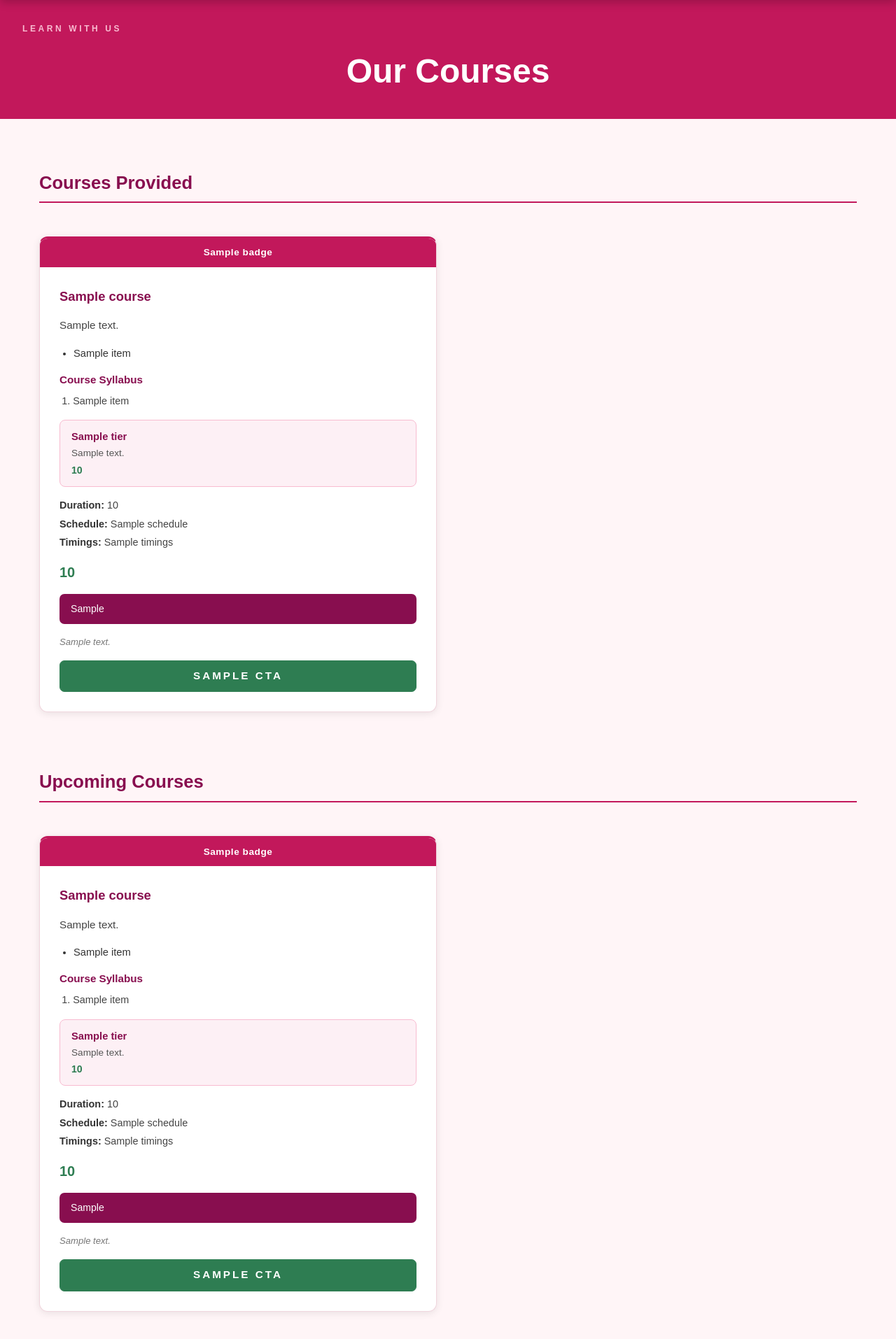
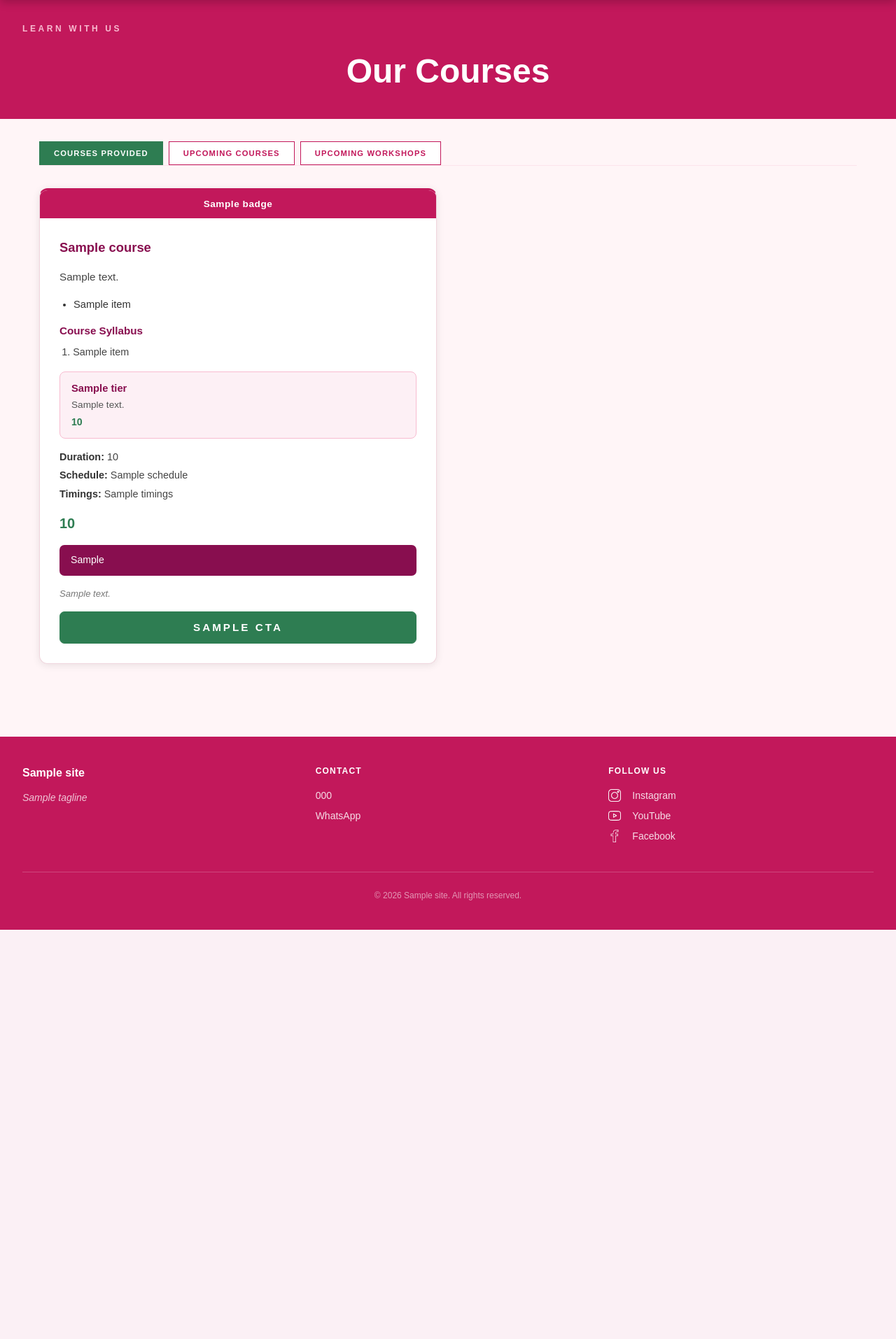
Before and after one commit to me03ashwath/srissnehidi-website, a Django app: template templates/courses.html in a window 1280 px wide. Shown: the part 64-1978 px from the top of the page at 70% size. After the commit the page ends 1393 px from the top, so only its background shows below. Run offline with Django 5.2, Linux system fonts and the light colour scheme; the template is opened without the code that fills it: most values are stand-ins (such as "Sample title", 1, 10 or a date in 2020).

Commit message:
Added upcoming courses and workshops

```diff
--- a/static/css/main.css
+++ b/static/css/main.css
@@ -496,12 +496,12 @@ font-size: 2.25rem;
 .about-grid {
   display: grid;
   grid-template-columns: 1fr;
-  gap: 4rem;
+  gap: 2rem;
   align-items: start;
 }
 
 @media (min-width: 1024px) {
-  .about-grid { grid-template-columns: 1fr 1fr; }
+  .about-grid { grid-template-columns: 1fr minmax(0, 26rem); gap: 2rem; }
 }
 
 .trainer-label {
@@ -537,6 +537,7 @@ font-size: 1.875rem;
   color: #1A1A1A;
   font-size: 1rem;
   line-height: 1.75;
+  margin-bottom: 1rem;
 }
 
 .trainer-photo-wrap {
@@ -545,7 +546,7 @@ font-size: 1.875rem;
 }
 
 @media (min-width: 1024px) {
-  .trainer-photo-wrap { justify-content: flex-end; }
+  .trainer-photo-wrap { justify-content: flex-start; }
 }
 
 .trainer-photo {
@@ -695,12 +696,14 @@ font-size: 1.875rem;
   font-weight: 600;
   margin-bottom: 0.75rem;
   color: rgba(255, 255, 255, 0.8);
+  text-align: center;
 }
 
 .connect-card-value {
   font-size: .90rem;
   font-weight: 700;
   color: #fff;
+  text-align: center;
 }
 
 .connect-note {
--- a/templates/courses.html
+++ b/templates/courses.html
@@ -8,15 +8,6 @@
     max-width: 1200px;
     margin: 0 auto;
     padding: 2rem 1rem 4rem;
-  }
-
-  .courses-section-heading {
-    font-size: 1.6rem;
-    font-weight: 700;
-    color: #880E4F;
-    margin: 2.5rem 0 3rem;
-    border-bottom: 2px solid #C2185B;
-    padding-bottom: 0.5rem;
   }
 
   .courses-grid {
@@ -241,39 +394,36 @@
 
 <div class="courses-wrapper">
 
-  <!-- Section 1: Courses Provided -->
-  <h2 class="courses-section-heading">Courses Provided</h2>
+  <!-- Tab Bar -->
+  <div class="gallery-tabs">
+    <button id="tab-regular"   class="gallery-tab active" onclick="showCourseTab('regular')">Courses Provided</button>
+    <button id="tab-upcoming"  class="gallery-tab"        onclick="showCourseTab('upcoming')">Upcoming Courses</button>
+    <button id="tab-workshop"  class="gallery-tab"        onclick="showCourseTab('workshop')">Upcoming Workshops</button>
+  </div>
+
+  <!-- Tab: Courses Provided -->
+  <div id="content-regular" class="tab-content">
     {% if courses.regular %}
     <div class="courses-grid">
       {% for course in courses.regular %}
       <div class="course-card">
-
         {% if course.badge %}<div class="course-card-banner">{{ course.badge }}</div>{% endif %}
         <div class="course-card-content">
-
           <h3 class="course-card-name">{{ course.name }}</h3>
-
           <p class="course-description">{{ course.description }}</p>
-
           {% if course.highlights %}
           <ul class="course-highlights">
-          {% for item in course.highlights %}
-          <li>{{ item|cut:"🔊 " }}</li>
-          {% endfor %}
+            {% for item in course.highlights %}<li>{{ item|cut:"🔊 " }}</li>{% endfor %}
           </ul>
           {% endif %}
-
           {% if course.syllabus %}
           <div class="course-syllabus-section">
             <h4>Course Syllabus</h4>
             <ol class="course-syllabus-list">
-            {% for item in course.syllabus %}
-            <li>{{ item }}</li>
-            {% endfor %}
+              {% for item in course.syllabus %}<li>{{ item }}</li>{% endfor %}
             </ol>
           </div>
           {% endif %}
-
           {% if course.tiers %}
           <div class="course-tiers">
             {% for tier in course.tiers %}
@@ -285,164 +435,101 @@
             {% endfor %}
           </div>
           {% endif %}
-
           <div class="course-meta">
             <p class="course-meta-row"><strong>Duration:</strong> {{ course.duration }}</p>
             <p class="course-meta-row"><strong>Schedule:</strong> {{ course.schedule }}</p>
             <p class="course-meta-row"><strong>Timings:</strong> {{ course.timings }}</p>
           </div>
-
           <p class="course-fee-display">{{ course.fee }}</p>
-
-        {% if course.free_offer %}
-        <div class="course-free-offer-box">{{ course.free_offer }}</div>
-        {% endif %}
-
-        {% if course.note %}
-        <p class="course-note">{{ course.note }}</p>
-        {% endif %}
-
+          {% if course.free_offer %}<div class="course-free-offer-box">{{ course.free_offer }}</div>{% endif %}
+          {% if course.note %}<p class="course-note">{{ course.note }}</p>{% endif %}
           <a href="tel:{{ course.phone }}" class="course-cta-btn">{{ course.cta }}</a>
-
         </div>
       </div>
       {% endfor %}
     </div>
+    {% else %}
+    <p class="courses-empty">No courses listed yet. Check back soon!</p>
     {% endif %}
+  </div>
 
-  <!-- Section 2: Upcoming Courses -->
-  <h2 class="courses-section-heading">Upcoming Courses</h2>
+  <!-- Tab: Upcoming Courses -->
+  <div id="content-upcoming" class="tab-content" style="display:none;">
     {% if courses.upcoming %}
-  <div class="courses-grid">
+    <div class="upcoming-grid">
       {% for course in courses.upcoming %}
-    <div class="course-card">
-
-      {% if course.badge %}<div class="course-card-banner">{{ course.badge }}</div>{% endif %}
-      <div class="course-card-content">
-
-        <h3 class="course-card-name">{{ course.name }}</h3>
-
-        <p class="course-description">{{ course.description }}</p>
-
-        {% if course.highlights %}
-        <ul class="course-highlights">
-          {% for item in course.highlights %}<li>{{ item|cut:"🔊 " }}</li>{% endfor %}
-        </ul>
-        {% endif %}
-
-        {% if course.syllabus %}
-        <div class="course-syllabus-section">
-          <h4>Course Syllabus</h4>
-          <ol class="course-syllabus-list">
-            {% for item in course.syllabus %}<li>{{ item }}</li>{% endfor %}
-          </ol>
+      <div class="upcoming-card">
+        <div class="upcoming-card-top">
+          <h3 class="upcoming-card-name">{{ course.name }}</h3>
+          {% if course.batch %}<span class="upcoming-batch-badge">{{ course.batch }}</span>{% endif %}
+        </div>
+        {% if course.offers %}
+        <div class="upcoming-offers">
+          <p class="upcoming-offers-label">Available Offers</p>
+          <div class="upcoming-offer-tags">
+            {% for offer in course.offers %}
+            <span class="upcoming-offer-tag">{{ offer }}</span>
+            {% endfor %}
+          </div>
         </div>
         {% endif %}
-
-        {% if course.tiers %}
-        <div class="course-tiers">
-          {% for tier in course.tiers %}
-          <div class="course-tier-card">
-            <p class="course-tier-name">{{ tier.name }}</p>
-            <p class="course-tier-detail">{{ tier.detail }}</p>
-            <p class="course-tier-fee">{{ tier.fee }}</p>
-          </div>
-          {% endfor %}
-        </div>
-        {% endif %}
-
-        <div class="course-meta">
-          <p class="course-meta-row"><strong>Duration:</strong> {{ course.duration }}</p>
-          <p class="course-meta-row"><strong>Schedule:</strong> {{ course.schedule }}</p>
-          <p class="course-meta-row"><strong>Timings:</strong> {{ course.timings }}</p>
-        </div>
-
-        <p class="course-fee-display">{{ course.fee }}</p>
-
-        {% if course.free_offer %}
-        <div class="course-free-offer-box">{{ course.free_offer }}</div>
-        {% endif %}
-
-        {% if course.note %}
-        <p class="course-note">{{ course.note }}</p>
-        {% endif %}
-
-        <a href="tel:{{ course.phone }}" class="course-cta-btn">{{ course.cta }}</a>
-
-      </div>
+        <a href="tel:{{ site.phone }}" class="course-contact-btn">Enquire Now</a>
       </div>
       {% endfor %}
     </div>
     {% else %}
     <p class="courses-empty">New courses coming soon. Stay tuned!</p>
     {% endif %}
+  </div>
 
-  <!-- Section 3: Upcoming Workshops -->
-  <h2 class="courses-section-heading">Upcoming Workshops</h2>
+  <!-- Tab: Upcoming Workshops -->
+  <div id="content-workshop" class="tab-content" style="display:none;">
     {% if courses.workshop %}
-  <div class="courses-grid">
-    {% for course in courses.workshop %}
-    <div class="course-card">
-
-      {% if course.badge %}<div class="course-card-banner">{{ course.badge }}</div>{% endif %}
-      <div class="course-card-content">
-
-        <h3 class="course-card-name">{{ course.name }}</h3>
-
-        <p class="course-description">{{ course.description }}</p>
-
-        {% if course.highlights %}
-        <ul class="course-highlights">
-          {% for item in course.highlights %}<li>{{ item|cut:"🔊 " }}</li>{% endfor %}
-        </ul>
-        {% endif %}
-
-        {% if course.syllabus %}
-        <div class="course-syllabus-section">
-          <h4>Course Syllabus</h4>
-          <ol class="course-syllabus-list">
-            {% for item in course.syllabus %}<li>{{ item }}</li>{% endfor %}
-          </ol>
-        </div>
-        {% endif %}
-
-        {% if course.tiers %}
-        <div class="course-tiers">
-          {% for tier in course.tiers %}
-          <div class="course-tier-card">
-            <p class="course-tier-name">{{ tier.name }}</p>
-            <p class="course-tier-detail">{{ tier.detail }}</p>
-            <p class="course-tier-fee">{{ tier.fee }}</p>
+    <div class="upcoming-grid">
+      {% for ws in courses.workshop %}
+      <div class="upcoming-card workshop-card">
+        {% if ws.free %}<span class="workshop-free-badge">Free</span>{% endif %}
+        <h3 class="upcoming-card-name">{{ ws.name }}</h3>
+        <p class="workshop-desc">{{ ws.description }}</p>
       </div>
       {% endfor %}
     </div>
-        {% endif %}
 
-        <div class="course-meta">
-          <p class="course-meta-row"><strong>Duration:</strong> {{ course.duration }}</p>
-          <p class="course-meta-row"><strong>Schedule:</strong> {{ course.schedule }}</p>
-          <p class="course-meta-row"><strong>Timings:</strong> {{ course.timings }}</p>
+    <div class="workshop-contact-box">
+      <p class="workshop-contact-heading">For more details on upcoming workshops</p>
+      <p class="workshop-contact-sub">Reach out to us — we'd love to have you!</p>
+      <div class="workshop-contact-btns">
+        <a href="tel:{{ site.phone }}" class="workshop-btn workshop-btn-call">
+          <svg width="18" height="18" fill="none" stroke="currentColor" viewBox="0 0 24 24">
+            <path stroke-linecap="round" stroke-linejoin="round" stroke-width="2"
+                  d="M3 5a2 2 0 012-2h3.28a1 1 0 01.948.684l1.498 4.493a1 1 0 01-.502 1.21l-2.257 1.13a11.042 11.042 0 005.516 5.516l1.13-2.257a1 1 0 011.21-.502l4.493 1.498a1 1 0 01.684.949V19a2 2 0 01-2 2h-1C9.716 21 3 14.284 3 6V5z"/>
+          </svg>
+          Call Us
+        </a>
+        <a href="https://wa.me/{{ site.whatsapp }}" target="_blank" rel="noopener noreferrer" class="workshop-btn workshop-btn-chat">
+          <svg width="18" height="18" fill="currentColor" viewBox="0 0 24 24">
+            <path d="M17.472 14.382c-.297-.149-1.758-.867-2.03-.967-.273-.099-.471-.148-.67.15-.197.297-.767.966-.94 1.164-.173.199-.347.223-.644.075-.297-.15-1.255-.463-2.39-1.475-.883-.788-1.48-1.761-1.653-2.059-.173-.297-.018-.458.13-.606.134-.133.298-.347.446-.52.149-.174.198-.298.298-.497.099-.198.05-.371-.025-.52-.075-.149-.669-1.612-.916-2.207-.242-.579-.487-.5-.669-.51-.173-.008-.371-.01-.57-.01-.198 0-.52.074-.792.372-.272.297-1.04 1.016-1.04 2.479 0 1.462 1.065 2.875 1.213 3.074.149.198 2.096 3.2 5.077 4.487.709.306 1.262.489 1.694.625.712.227 1.36.195 1.871.118.571-.085 1.758-.719 2.006-1.413.248-.694.248-1.289.173-1.413-.074-.124-.272-.198-.57-.347m-5.421 7.403h-.004a9.87 9.87 0 01-5.031-1.378l-.361-.214-3.741.982.998-3.648-.235-.374a9.86 9.86 0 01-1.51-5.26c.001-5.45 4.436-9.884 9.888-9.884 2.64 0 5.122 1.03 6.988 2.898a9.825 9.825 0 012.893 6.994c-.003 5.45-4.437 9.884-9.885 9.884m8.413-18.297A11.815 11.815 0 0012.05 0C5.495 0 .16 5.335.157 11.892c0 2.096.547 4.142 1.588 5.945L.057 24l6.305-1.654a11.882 11.882 0 005.683 1.448h.005c6.554 0 11.89-5.335 11.893-11.893a11.821 11.821 0 00-3.48-8.413z"/>
+          </svg>
+          Chat on WhatsApp
+        </a>
       </div>
-
-        <p class="course-fee-display">{{ course.fee }}</p>
-
-        {% if course.free_offer %}
-        <div class="course-free-offer-box">{{ course.free_offer }}</div>
-        {% endif %}
-
-        {% if course.note %}
-        <p class="course-note">{{ course.note }}</p>
-        {% endif %}
-
-        <a href="tel:{{ course.phone }}" class="course-cta-btn">{{ course.cta }}</a>
-
-      </div>
-    </div>
-    {% endfor %}
     </div>
     {% else %}
     <p class="courses-empty">New workshops coming soon. Stay tuned!</p>
     {% endif %}
+  </div>
 
 </div>
+
+<script>
+  var COURSE_TABS = ['regular', 'upcoming', 'workshop'];
+
+  function showCourseTab(activeId) {
+    COURSE_TABS.forEach(function(id) {
+      document.getElementById('tab-' + id).classList.toggle('active', id === activeId);
+      document.getElementById('content-' + id).style.display = id === activeId ? 'block' : 'none';
+    });
+  }
+</script>
+
 {% endblock %}
```
Also changed, not shown: other parts of templates/courses.html (+162 -0 lines), core/constants.py (+33 -3 lines). Lines whose indentation alone changed are shown as unchanged.
